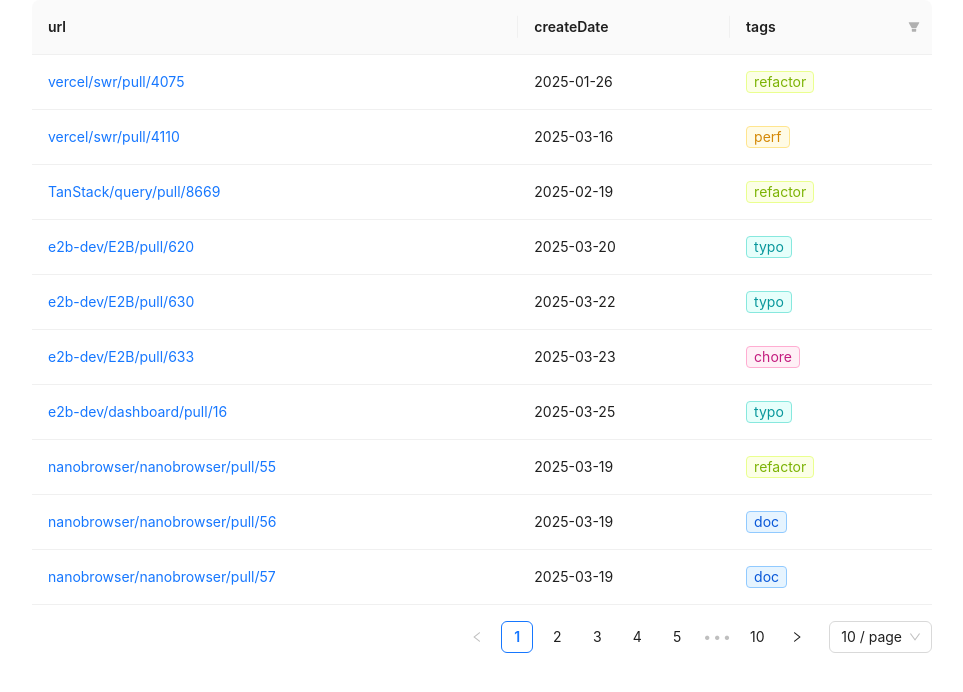
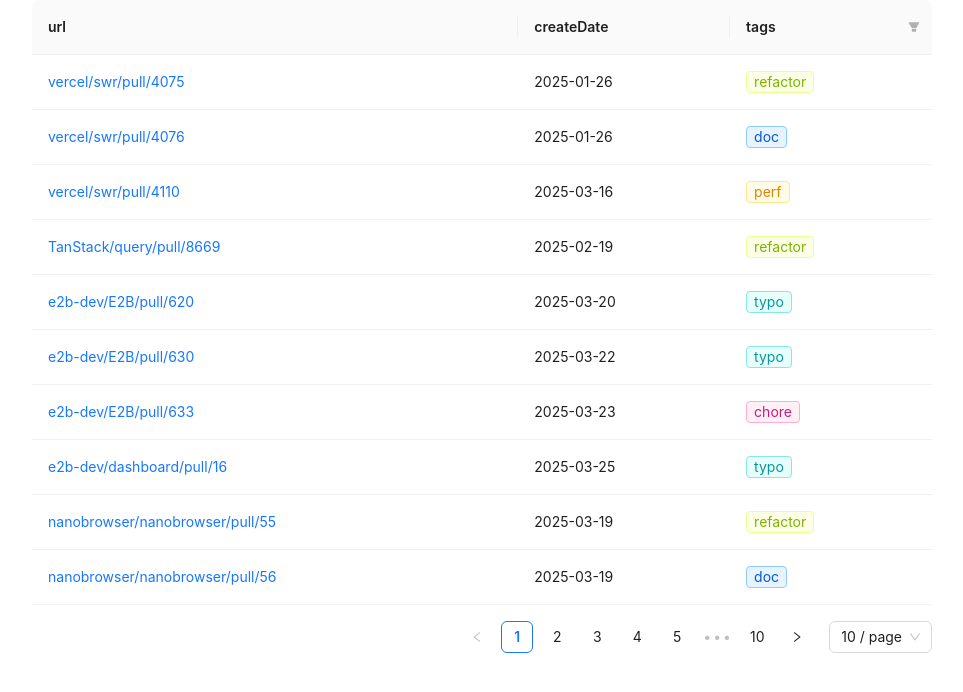
Before and after one commit to samuel871211/my-open-source-contributions, a React (Vite) app: page / in a window 1280 px wide. Shown: the top 692 px of the page, without its empty margins (158-1121 px from the left). Built offline with nearby package versions, Linux system fonts and the light colour scheme.

Commit message:
feat: swr + 1

```diff
--- a/src/constants/table.ts
+++ b/src/constants/table.ts
@@ -7,6 +7,13 @@
         url: "https://github.com/vercel/swr/pull/4075",
         repo: "SWR",
         tags: ["refactor"],
+        createDate: new Date('2025-01-26')
+    },
+    {
+        id: 0,
+        url: "https://github.com/vercel/swr/pull/4076",
+        repo: "SWR",
+        tags: ["doc"],
         createDate: new Date('2025-01-26')
     },
     {
```
